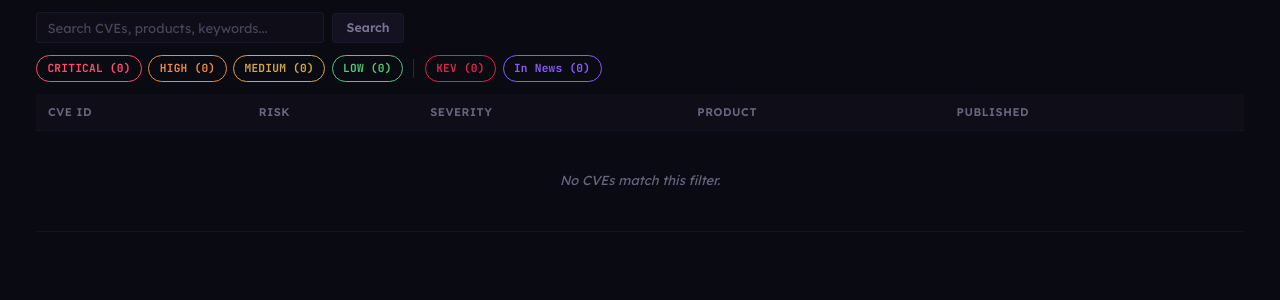
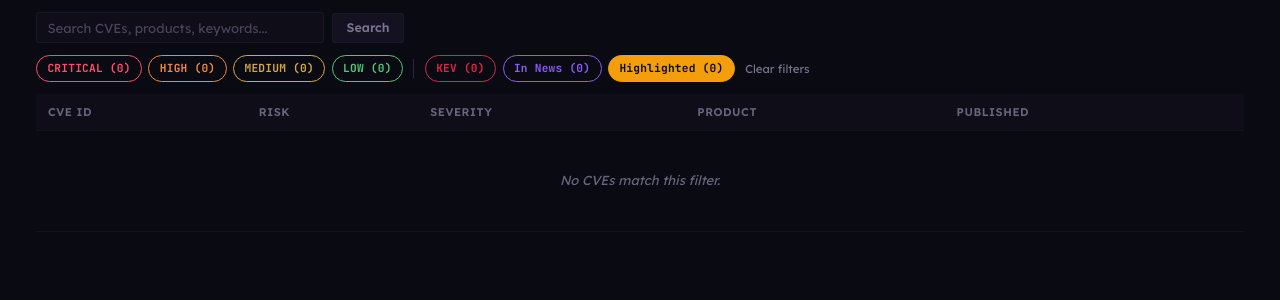
Before and after one commit to NotThatRob/Cyber-Threat-Intelligence-Center, a FastAPI app: page /?tab=trending&highlighted=1 in a window 1280 px wide. Shown: the part 175-475 px from the top of the page. Run offline with FastAPI, Linux system fonts and the light colour scheme.

Commit message:
feat(scoring): add CVE highlighting with "why it matters" one-liners
Flag CVEs that meet any of three analyst-relevant conditions: high CVSS + network attack vector, CISA KEV exploit availability, or coverage by 2+ news sources. Each highlighted CVE gets a synthesized action-oriented summary (e.g., "Critical vuln remotely exploitable, actively exploited in ransomware campaigns — patch immediately").

- Parse CVSS vector string to extract attack vector (AV:N/A/L/P)
- Add highlighted bool and why_it_matters string to RiskScore
- Amber left-border and italic one-liner on dashboard rows
- "Why this matters" banner on CVE detail pages
- Clickable "Highlighted" filter pill with count
- Add Claude.md file

```diff
--- a/cti_center/app.py
+++ b/cti_center/app.py
@@ -171,6 +171,7 @@
     severity: str = Query("", max_length=50),
     kev: int = Query(0, ge=0, le=1),
     news: int = Query(0, ge=0, le=1),
+    highlighted: int = Query(0, ge=0, le=1),
     sort: str = Query("", max_length=20),
     dir: str = Query("", max_length=4),
     db: Session = Depends(get_db),
@@ -186,6 +187,7 @@
     active_severities = [s for s in severity.upper().split(",") if s in valid_severities] if severity else []
     kev = 1 if kev == 1 else 0
     news = 1 if news == 1 else 0
+    highlighted = 1 if highlighted == 1 else 0
     valid_sorts = {"risk", "severity", "published"}
     if sort not in valid_sorts:
         sort = ""
@@ -277,6 +279,9 @@
 
     risk_scores = score_cves(cves, news_counts)
 
+    if highlighted:
+        cves = [c for c in cves if risk_scores[c.cve_id].highlighted]
+
     # Python-side sort for risk score
     if sort == "risk" and dir:
         cves = sorted(cves, key=lambda c: risk_scores[c.cve_id].score, reverse=(dir == "desc"))
@@ -292,7 +297,7 @@
             "risk_weights": RISK_WEIGHTS, "date_fmt": fmt, "q": q,
             "page": page, "total_pages": total_pages,
             "active_severities": active_severities,
-            "filter_kev": kev, "filter_news": news,
+            "filter_kev": kev, "filter_news": news, "filter_highlighted": highlighted,
             "sort_col": sort, "sort_dir": dir,
         },
     )
--- a/cti_center/templates/cve_detail.html
+++ b/cti_center/templates/cve_detail.html
@@ -9,6 +9,11 @@
     <span class="risk-score risk-score-{{ rs.label }}" title="Risk Score Breakdown&#10;&#10;CVSS Base:        {{ rs.cvss_component | round(1) }} / {{ w.cvss | int }}&#10;Exploit Maturity:  {{ rs.exploit_component | round(1) }} / {{ w.exploit | int }}&#10;News Velocity:     {{ rs.news_component | round(1) }} / {{ w.news | int }}&#10;Recency:           {{ rs.recency_component | round(1) }} / {{ w.recency | int }}&#10;KEV Urgency:       {{ rs.urgency_component | round(1) }} / {{ w.urgency | int }}">{{ rs.score }}</span>
 </div>
 <p class="detail-description">{{ cve.description }}</p>
+{% if rs.why_it_matters %}
+<div class="why-it-matters-banner">
+    <strong>Why this matters:</strong> {{ rs.why_it_matters }}
+</div>
+{% endif %}
 <div class="detail-meta">
     <div><span class="meta-label">Severity</span> <span class="severity-{{ cve.severity | lower }}-text">{{ cve.severity }} ({{ cve.cvss_score }})</span></div>
     {% if cve.cvss_vector %}<div><span class="meta-label">Vector</span> <span class="cvss-vector">{{ cve.cvss_vector }}</span></div>{% endif %}
--- a/cti_center/templates/dashboard.html
+++ b/cti_center/templates/dashboard.html
@@ -4,27 +4,29 @@
 {% set sev_param = "&severity=" ~ (active_severities | join(",")) if active_severities else "" %}
 {% set kev_param = "&kev=1" if filter_kev else "" %}
 {% set news_param = "&news=1" if filter_news else "" %}
+{% set highlighted_param = "&highlighted=1" if filter_highlighted else "" %}
 {% set sort_param = "&sort=" ~ sort_col ~ "&dir=" ~ sort_dir if sort_col and sort_dir else "" %}
 {% set q_param = "&q=" ~ (q | urlencode) if q else "" %}
 {% set base = "/?tab=" ~ active_tab %}
-{% set all_params = base ~ q_param ~ sev_param ~ kev_param ~ news_param ~ sort_param %}
+{% set all_params = base ~ q_param ~ sev_param ~ kev_param ~ news_param ~ highlighted_param ~ sort_param %}
 <nav class="tabs">
-    <a href="{{ base }}{{ q_param }}{{ sev_param }}{{ kev_param }}{{ news_param }}{{ sort_param }}" class="tab {% if active_tab == 'trending' %}active{% endif %}">Trending</a>
-    <a href="/?tab=recent{{ q_param }}{{ sev_param }}{{ kev_param }}{{ news_param }}{{ sort_param }}" class="tab {% if active_tab == 'recent' %}active{% endif %}">Recent</a>
-    <a href="/?tab=all{{ q_param }}{{ sev_param }}{{ kev_param }}{{ news_param }}{{ sort_param }}" class="tab {% if active_tab == 'all' %}active{% endif %}">All</a>
+    <a href="{{ base }}{{ q_param }}{{ sev_param }}{{ kev_param }}{{ news_param }}{{ highlighted_param }}{{ sort_param }}" class="tab {% if active_tab == 'trending' %}active{% endif %}">Trending</a>
+    <a href="/?tab=recent{{ q_param }}{{ sev_param }}{{ kev_param }}{{ news_param }}{{ highlighted_param }}{{ sort_param }}" class="tab {% if active_tab == 'recent' %}active{% endif %}">Recent</a>
+    <a href="/?tab=all{{ q_param }}{{ sev_param }}{{ kev_param }}{{ news_param }}{{ highlighted_param }}{{ sort_param }}" class="tab {% if active_tab == 'all' %}active{% endif %}">All</a>
 </nav>
 <form class="search-form" method="get" action="/">
     <input type="hidden" name="tab" value="{{ active_tab }}">
     {% if active_severities %}<input type="hidden" name="severity" value="{{ active_severities | join(',') }}">{% endif %}
     {% if filter_kev %}<input type="hidden" name="kev" value="1">{% endif %}
     {% if filter_news %}<input type="hidden" name="news" value="1">{% endif %}
+    {% if filter_highlighted %}<input type="hidden" name="highlighted" value="1">{% endif %}
     {% if sort_col %}<input type="hidden" name="sort" value="{{ sort_col }}">{% endif %}
     {% if sort_dir %}<input type="hidden" name="dir" value="{{ sort_dir }}">{% endif %}
     <input class="search-input" type="text" name="q" value="{{ q }}" placeholder="Search CVEs, products, keywords...">
     <button class="search-btn" type="submit">Search</button>
-    {% if q %}<a href="{{ base }}{{ sev_param }}{{ kev_param }}{{ news_param }}{{ sort_param }}" class="search-clear">Clear</a>{% endif %}
+    {% if q %}<a href="{{ base }}{{ sev_param }}{{ kev_param }}{{ news_param }}{{ highlighted_param }}{{ sort_param }}" class="search-clear">Clear</a>{% endif %}
 </form>
-{% set ns = namespace(critical=0, high=0, medium=0, low=0, exploited=0, in_news=0) %}
+{% set ns = namespace(critical=0, high=0, medium=0, low=0, exploited=0, in_news=0, highlighted=0) %}
 {% for cve in cves %}
     {% if cve.severity == 'CRITICAL' %}{% set ns.critical = ns.critical + 1 %}{% endif %}
     {% if cve.severity == 'HIGH' %}{% set ns.high = ns.high + 1 %}{% endif %}
@@ -32,8 +34,9 @@
     {% if cve.severity == 'LOW' %}{% set ns.low = ns.low + 1 %}{% endif %}
     {% if cve.kev_date_added %}{% set ns.exploited = ns.exploited + 1 %}{% endif %}
     {% if news_counts.get(cve.cve_id) %}{% set ns.in_news = ns.in_news + 1 %}{% endif %}
+    {% if risk_scores[cve.cve_id].highlighted %}{% set ns.highlighted = ns.highlighted + 1 %}{% endif %}
 {% endfor %}
-{% set has_filters = active_severities or filter_kev or filter_news %}
+{% set has_filters = active_severities or filter_kev or filter_news or filter_highlighted %}
 <div class="filter-bar">
     {# Severity pills #}
     {% for sev in ["CRITICAL", "HIGH", "MEDIUM", "LOW"] %}
@@ -43,7 +46,7 @@
             {% set new_sevs = active_severities + [sev] %}
         {% endif %}
         {% set sev_link = "&severity=" ~ (new_sevs | join(",")) if new_sevs else "" %}
-        <a href="{{ base }}{{ q_param }}{{ sev_link }}{{ kev_param }}{{ news_param }}{{ sort_param }}"
+        <a href="{{ base }}{{ q_param }}{{ sev_link }}{{ kev_param }}{{ news_param }}{{ highlighted_param }}{{ sort_param }}"
            class="filter-pill filter-pill-{{ sev | lower }} {% if sev in active_severities %}active{% endif %}">
             {{ sev }}
             {% if sev == 'CRITICAL' %}({{ ns.critical }}){% endif %}
@@ -54,14 +57,19 @@
     {% endfor %}
     <span class="filter-sep"></span>
     {# KEV toggle #}
-    <a href="{{ base }}{{ q_param }}{{ sev_param }}{% if not filter_kev %}&kev=1{% endif %}{{ news_param }}{{ sort_param }}"
+    <a href="{{ base }}{{ q_param }}{{ sev_param }}{% if not filter_kev %}&kev=1{% endif %}{{ news_param }}{{ highlighted_param }}{{ sort_param }}"
        class="filter-pill filter-pill-kev {% if filter_kev %}active{% endif %}">
         KEV ({{ ns.exploited }})
     </a>
     {# News toggle #}
-    <a href="{{ base }}{{ q_param }}{{ sev_param }}{{ kev_param }}{% if not filter_news %}&news=1{% endif %}{{ sort_param }}"
+    <a href="{{ base }}{{ q_param }}{{ sev_param }}{{ kev_param }}{% if not filter_news %}&news=1{% endif %}{{ highlighted_param }}{{ sort_param }}"
        class="filter-pill filter-pill-news {% if filter_news %}active{% endif %}">
         In News ({{ ns.in_news }})
+    </a>
+    {# Highlighted toggle #}
+    <a href="{{ base }}{{ q_param }}{{ sev_param }}{{ kev_param }}{{ news_param }}{% if not filter_highlighted %}&highlighted=1{% endif %}{{ sort_param }}"
+       class="filter-pill filter-pill-highlighted {% if filter_highlighted %}active{% endif %}">
+        Highlighted ({{ ns.highlighted }})
     </a>
     {% if has_filters %}
     <a href="{{ base }}{{ q_param }}{{ sort_param }}" class="filter-clear">Clear filters</a>
@@ -73,30 +81,30 @@
             <th>CVE ID</th>
             <th>
                 {% if sort_col == 'risk' and sort_dir == 'desc' %}
-                    <a href="{{ base }}{{ q_param }}{{ sev_param }}{{ kev_param }}{{ news_param }}&sort=risk&dir=asc" class="sort-link active">Risk <span class="sort-arrow">&#9660;</span></a>
+                    <a href="{{ base }}{{ q_param }}{{ sev_param }}{{ kev_param }}{{ news_param }}{{ highlighted_param }}&sort=risk&dir=asc" class="sort-link active">Risk <span class="sort-arrow">&#9660;</span></a>
                 {% elif sort_col == 'risk' and sort_dir == 'asc' %}
-                    <a href="{{ base }}{{ q_param }}{{ sev_param }}{{ kev_param }}{{ news_param }}" class="sort-link active">Risk <span class="sort-arrow">&#9650;</span></a>
+                    <a href="{{ base }}{{ q_param }}{{ sev_param }}{{ kev_param }}{{ news_param }}{{ highlighted_param }}" class="sort-link active">Risk <span class="sort-arrow">&#9650;</span></a>
                 {% else %}
-                    <a href="{{ base }}{{ q_param }}{{ sev_param }}{{ kev_param }}{{ news_param }}&sort=risk&dir=desc" class="sort-link">Risk</a>
+                    <a href="{{ base }}{{ q_param }}{{ sev_param }}{{ kev_param }}{{ news_param }}{{ highlighted_param }}&sort=risk&dir=desc" class="sort-link">Risk</a>
                 {% endif %}
             </th>
             <th>
                 {% if sort_col == 'severity' and sort_dir == 'desc' %}
-                    <a href="{{ base }}{{ q_param }}{{ sev_param }}{{ kev_param }}{{ news_param }}&sort=severity&dir=asc" class="sort-link active">Severity <span class="sort-arrow">&#9660;</span></a>
+                    <a href="{{ base }}{{ q_param }}{{ sev_param }}{{ kev_param }}{{ news_param }}{{ highlighted_param }}&sort=severity&dir=asc" class="sort-link active">Severity <span class="sort-arrow">&#9660;</span></a>
                 {% elif sort_col == 'severity' and sort_dir == 'asc' %}
-                    <a href="{{ base }}{{ q_param }}{{ sev_param }}{{ kev_param }}{{ news_param }}" class="sort-link active">Severity <span class="sort-arrow">&#9650;</span></a>
+                    <a href="{{ base }}{{ q_param }}{{ sev_param }}{{ kev_param }}{{ news_param }}{{ highlighted_param }}" class="sort-link active">Severity <span class="sort-arrow">&#9650;</span></a>
                 {% else %}
-                    <a href="{{ base }}{{ q_param }}{{ sev_param }}{{ kev_param }}{{ news_param }}&sort=severity&dir=desc" class="sort-link">Severity</a>
+                    <a href="{{ base }}{{ q_param }}{{ sev_param }}{{ kev_param }}{{ news_param }}{{ highlighted_param }}&sort=severity&dir=desc" class="sort-link">Severity</a>
                 {% endif %}
             </th>
             <th>Product</th>
             <th>
                 {% if sort_col == 'published' and sort_dir == 'desc' %}
-                    <a href="{{ base }}{{ q_param }}{{ sev_param }}{{ kev_param }}{{ news_param }}&sort=published&dir=asc" class="sort-link active">Published <span class="sort-arrow">&#9660;</span></a>
+                    <a href="{{ base }}{{ q_param }}{{ sev_param }}{{ kev_param }}{{ news_param }}{{ highlighted_param }}&sort=published&dir=asc" class="sort-link active">Published <span class="sort-arrow">&#9660;</span></a>
                 {% elif sort_col == 'published' and sort_dir == 'asc' %}
-                    <a href="{{ base }}{{ q_param }}{{ sev_param }}{{ kev_param }}{{ news_param }}" class="sort-link active">Published <span class="sort-arrow">&#9650;</span></a>
+                    <a href="{{ base }}{{ q_param }}{{ sev_param }}{{ kev_param }}{{ news_param }}{{ highlighted_param }}" class="sort-link active">Published <span class="sort-arrow">&#9650;</span></a>
                 {% else %}
-                    <a href="{{ base }}{{ q_param }}{{ sev_param }}{{ kev_param }}{{ news_param }}&sort=published&dir=desc" class="sort-link">Published</a>
+                    <a href="{{ base }}{{ q_param }}{{ sev_param }}{{ kev_param }}{{ news_param }}{{ highlighted_param }}&sort=published&dir=desc" class="sort-link">Published</a>
                 {% endif %}
             </th>
         </tr>
@@ -104,7 +112,7 @@
     <tbody>
         {% for cve in cves %}
         {% set rs = risk_scores[cve.cve_id] %}
-        <tr class="severity-{{ cve.severity | lower }}">
+        <tr class="severity-{{ cve.severity | lower }}{% if rs.highlighted %} highlighted{% endif %}">
             <td class="col-id">
                 <a href="/cve/{{ cve.cve_id }}">{{ cve.cve_id }}</a>
                 {% if cve.kev_date_added %}
@@ -112,6 +120,9 @@
                 {% endif %}
                 {% if news_counts.get(cve.cve_id) %}
                 <a href="/cve/{{ cve.cve_id }}" class="badge-news">{{ news_counts[cve.cve_id] }}</a>
+                {% endif %}
+                {% if rs.why_it_matters %}
+                <div class="why-it-matters">{{ rs.why_it_matters }}</div>
                 {% endif %}
             </td>
             {% set w = risk_weights %}
--- a/static/style.css
+++ b/static/style.css
@@ -80,6 +80,9 @@
 .filter-pill-news { color: #8b5cf6; border-color: #8b5cf6; }
 .filter-pill-news:hover { background: rgba(139, 92, 246, 0.1); }
 .filter-pill-news.active { background: #8b5cf6; color: #fff; }
+.filter-pill-highlighted { color: #f59e0b; border-color: #f59e0b; }
+.filter-pill-highlighted:hover { background: rgba(245, 158, 11, 0.1); }
+.filter-pill-highlighted.active { background: #f59e0b; color: #0a0a12; }
 .filter-sep { width: 1px; height: 1.2rem; background: #2d2640; margin: 0 0.25rem; }
 .filter-clear { color: #7a7290; font-size: 0.72rem; margin-left: 0.25rem; transition: color 0.15s; }
 .filter-clear:hover { color: #e0dce8; text-decoration: none; }
@@ -94,6 +97,12 @@
 .search-clear { color: #7a7290; font-size: 0.78rem; transition: color 0.15s; }
 .search-clear:hover { color: #e0dce8; text-decoration: none; }
 
+/* ── Highlighted CVEs ────────────────────────────── */
+tr.highlighted td:first-child { border-left: 3px solid #f59e0b; }
+tr.highlighted { background: rgba(245, 158, 11, 0.04); }
+tr.highlighted:hover { background: rgba(245, 158, 11, 0.08); }
+.why-it-matters { font-size: 0.7rem; color: #d4a843; margin-top: 0.2rem; font-style: italic; line-height: 1.4; }
+
 /* ── Empty State ─────────────────────────────────── */
 .empty-state { text-align: center; color: #6b6480; padding: 2.5rem 1rem; font-style: italic; }
 .text-muted { color: #4a4360; font-style: italic; }
@@ -107,6 +116,8 @@
 .detail-description { line-height: 1.7; margin: 0 0 1.25rem 0; color: #b8b2c8; max-width: 56rem; }
 .detail-meta { display: grid; grid-template-columns: 1fr 1fr; gap: 0.5rem 2rem; font-size: 0.85rem; margin-bottom: 1.25rem; }
 .meta-label { color: #6b6480; margin-right: 0.5rem; font-size: 0.78rem; text-transform: uppercase; letter-spacing: 0.04em; }
+.why-it-matters-banner { border-left: 3px solid #f59e0b; background: rgba(245, 158, 11, 0.06); border-radius: 0 4px 4px 0; padding: 0.6rem 1rem; margin-bottom: 1.25rem; font-size: 0.88rem; color: #e0dce8; }
+.why-it-matters-banner strong { color: #f59e0b; font-size: 0.82rem; margin-right: 0.35rem; }
 .detail-kev { border-left: 3px solid #dc2646; background: rgba(220, 38, 70, 0.05); border-radius: 0 4px 4px 0; padding: 0.75rem 1rem; margin-bottom: 1.25rem; }
 .detail-kev strong { color: #ff4d6a; font-size: 0.88rem; }
 .detail-kev p { margin: 0.4rem 0 0.5rem 0; color: #b8b2c8; }
```
Also changed, not shown: CLAUDE.md (added, +63 -0 lines), cti_center/scoring.py (+63 -0 lines).
